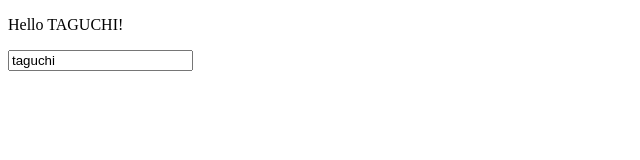
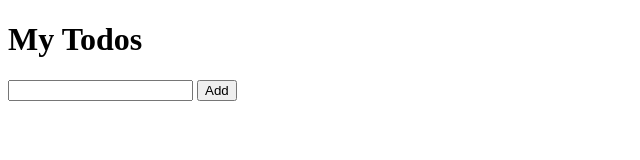
Before and after one commit to okapeeokapee/Vue.js-introduction, a plain HTML site: page index.html in a window 1280 px wide. Shown: the whole page, without its empty margins (0-640 px from the left). Drawn offline with nearby package versions, Linux system fonts and the light colour scheme.

Commit message:
v-for todo in todos add

```diff
--- a/index.html
+++ b/index.html
@@ -8,8 +8,14 @@
 </head>
 <body>
   <div id="app">
-    <p>Hello {{name.toUpperCase()}}!</p>
-    <p><input type="text" v-model="name"></p>
+    <h1>My Todos</h1>
+    <ul>
+      <li v-for="todo in todos">{{todo}}</li>
+    </ul>
+    <form>
+      <input type="text">
+      <input type="submit" value="Add">
+    </form>
   </div>
 
   <script src="https://cdn.jsdelivr.net/npm/vue@2"></script>
```
